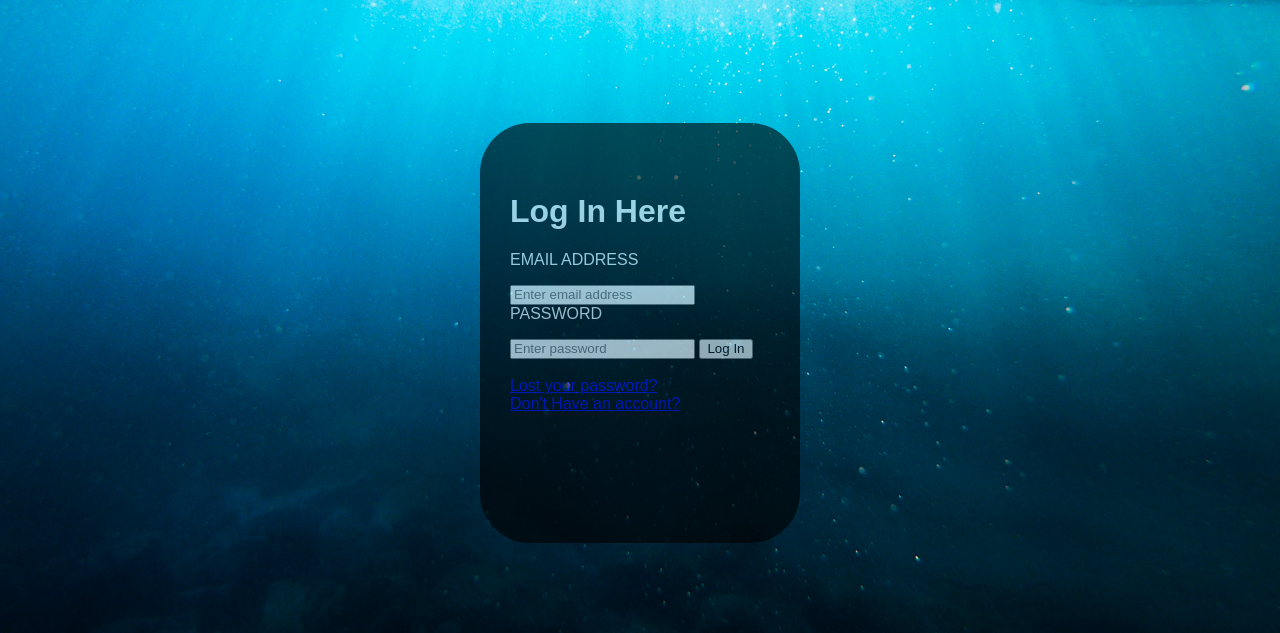
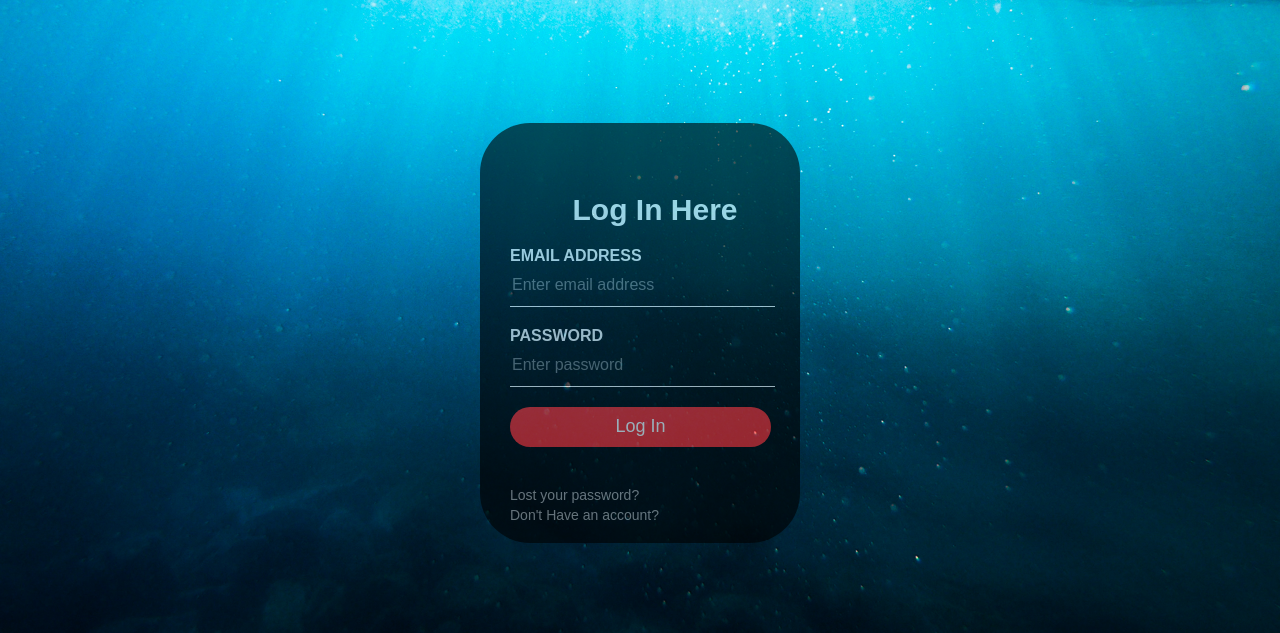
Before and after one commit to MishanCool/IOT-WHATER-MESHER, a PHP site: page /login.html in a window 1280 px wide. Shown: the part 167-800 px from the top of the page. Run offline with PHP 8.4, Linux system fonts and the light colour scheme.

Commit message:
Style inside of login box

```diff
--- a/css/1_login.css
+++ b/css/1_login.css
@@ -35,3 +35,64 @@ body{
     border-radius: 50px;
 
 }
+
+.loginbox h1{
+	margin: 0;
+	padding: 0 0 20px ;
+	text-align: center;
+	font-size: 30px;
+}
+
+.loginbox p{
+	margin: 0;
+	padding: 0;
+	font-weight: bold; /*userName password kiyana 2ka bold karanava*/
+}
+
+.loginbox input{
+	width: 90%; /*user name ekai password ekai dena thanvala diga*/
+	margin-bottom: 20px;
+}
+
+.loginbox input[type="text"],input[type="password"]
+{
+	border: none;
+	border-bottom: 1px solid #fff;
+	background: transparent;
+	outline: none;
+	height: 40px;
+	color: #fff;
+	font-size: 16px;
+}
+
+.loginbox input[type="submit"] /*Log In button eka*/
+{
+	border: none;
+	outline: none;
+	height: 40px;
+	background: #fb2525;
+	color: #fff;/*login button eke thiyana Log In eka sudupata karanava*/
+	font-size: 18px;
+	border-radius: 20px;/*kotuvata thibba Log In buton eke kon rawm karanava*/
+
+}
+
+.loginbox input[type="submit"]:hover
+{
+	cursor: pointer;
+	background: #ffc107;
+	color: #000;
+}
+
+.loginbox a
+{
+	text-decoration: none;/*hyper links yatin thiyana under lines nathi karanava*/
+	font-size: 14px;
+	line-height: 20px;
+	color: darkgrey;
+}
+
+.loginbox a:hover/*hover eken karanne curser eka link ekak udata genethdi link eke pata venaskaranava*/
+{
+	color: #ffc107;
+}
```
